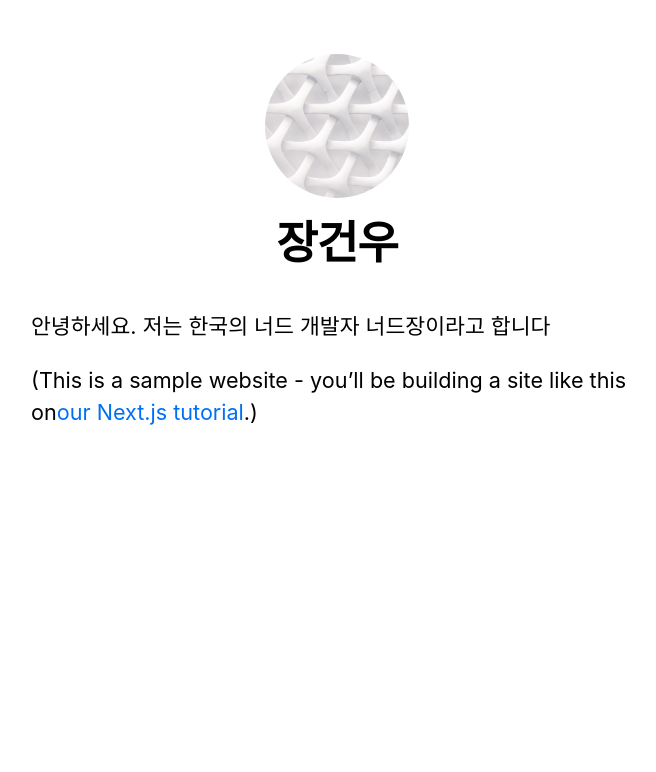
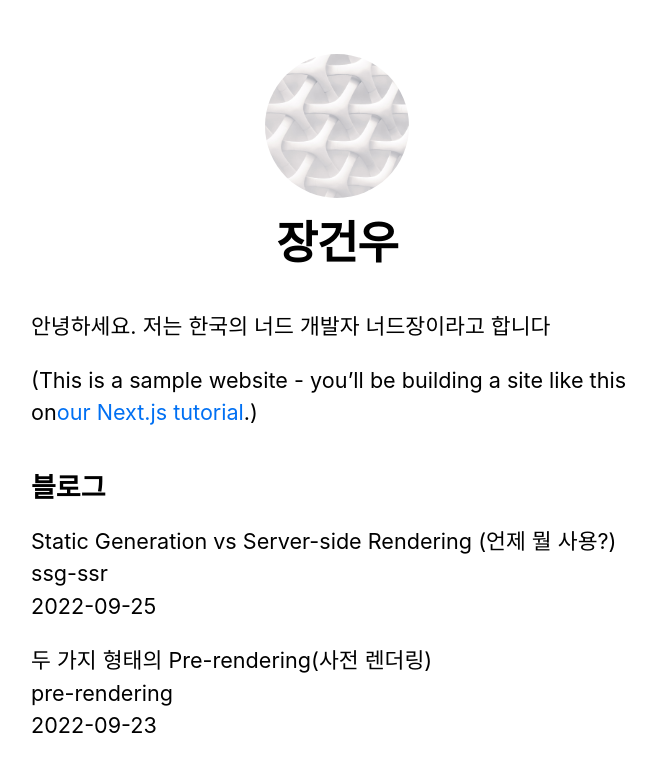
Before and after one commit to gunwooa/Nextjs-tutorial-blog, a Next.js app: page / in a window 1280 px wide. Shown: the top 772 px of the page, without its empty margins (303-959 px from the left). Built offline with nearby package versions, Linux system fonts and the light colour scheme.

Commit message:
4-6. Pre-rendering and Data Fetching - Implement getStaticProps

```diff
--- a/pages/index.js
+++ b/pages/index.js
@@ -1,8 +1,11 @@
 import Head from "next/head";
 import Layout, { siteTitle } from "../components/layout";
 import utilStyles from "../styles/utils.module.css";
+import { getSortedPostsData } from "../lib/posts";
 
-export default function Home() {
+export default function Home({ allPostsData }) {
+  console.log("🚀", allPostsData);
+
   return (
     <Layout home>
       <Head>
@@ -15,6 +18,30 @@
           <a href="https://nextjs.org/learn">our Next.js tutorial</a>.)
         </p>
       </section>
+
+      <section className={`${utilStyles.headingMd} ${utilStyles.padding1px}`}>
+        <h2 className={utilStyles.headingLg}>블로그</h2>
+        <ul className={utilStyles.list}>
+          {allPostsData.map(({ id, date, title }) => (
+            <li className={utilStyles.listItem} key={id}>
+              {title}
+              <br />
+              {id}
+              <br />
+              {date}
+            </li>
+          ))}
+        </ul>
+      </section>
     </Layout>
   );
 }
+
+export async function getStaticProps() {
+  const allPostsData = getSortedPostsData();
+  return {
+    props: {
+      allPostsData,
+    },
+  };
+}
```
Also changed, not shown: posts/pre-rendering.md (renamed from pages/posts/pre-rendering.md), posts/ssg-ssr.md (renamed from pages/posts/ssg-ssr.md).
